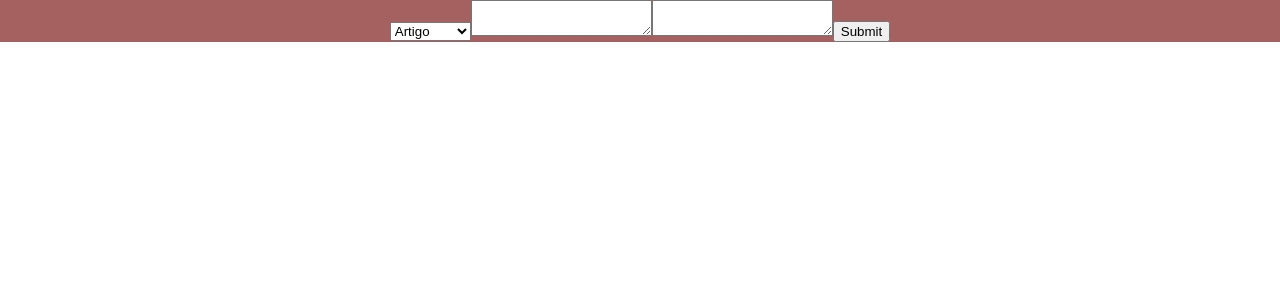
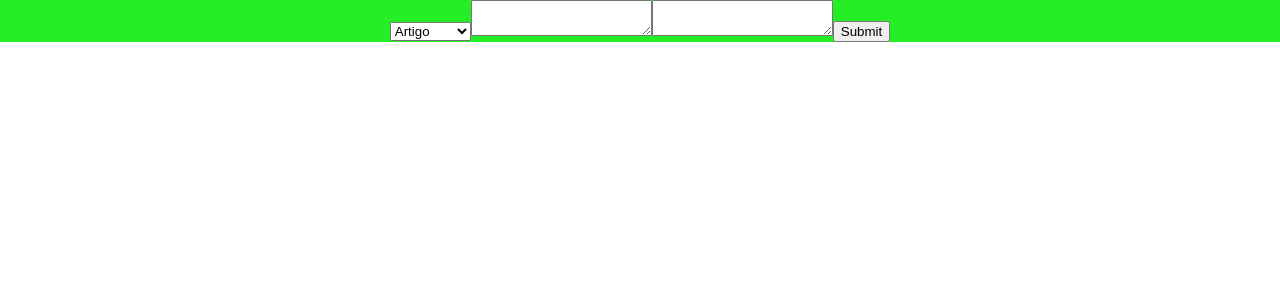
Before and after one commit to thiagoasiahub/copy.ai, a React (Create React App) app: page / in a window 1280 px wide. Shown: the top 300 px of the page. Built offline with nearby package versions, Linux system fonts and the light colour scheme.

Commit message:
Updated color and IP

```diff
--- a/src/App.css
+++ b/src/App.css
@@ -1,6 +1,6 @@
 .App {
   text-align: center;
-  background-color: rgb(165, 96, 96);
+  background-color: rgb(38, 238, 38);
 }
 
 .App-logo {
--- a/src/App.js
+++ b/src/App.js
@@ -14,7 +14,7 @@ function App() {
   const handleSubmit = async (e) => {
     e.preventDefault();
     setLoading(true);
-    const response = await fetch('http://localhost:3000', {
+    const response = await fetch('https://15.228.100.172/:3000', {
       method: 'POST',
       headers: {
         'Content-Type': 'application/json',
```
